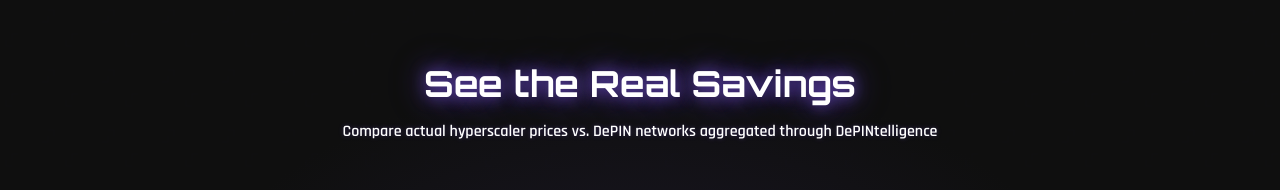
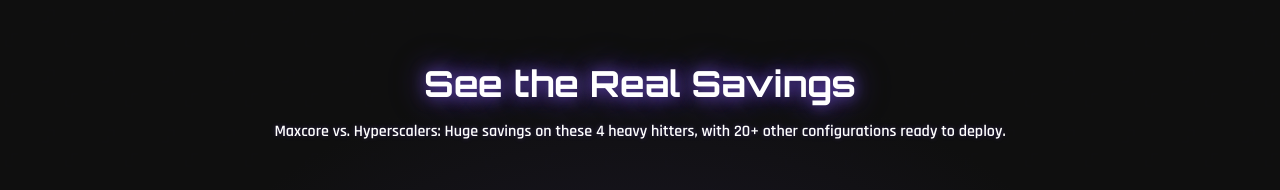
Before and after one commit to deepakpandian-yactraq/maxcore, a React (Vite) app: page / in a window 1280 px wide. Shown: the part 3200-3390 px from the top of the page. Built offline with nearby package versions, Linux system fonts and the light colour scheme; no server answers.

Commit message:
Update pricing comparison description for clarity

```diff
--- a/src/components/PricingComparison.tsx
+++ b/src/components/PricingComparison.tsx
@@ -80,8 +80,7 @@ const PricingComparison: React.FC = () => {
             See the Real Savings
           </h2>
           <p className="text-light-200/70 font-semibold max-w-4xl mx-auto glow-sm">
-            Compare actual hyperscaler prices vs. DePIN networks aggregated
-            through DePINtelligence
+            Maxcore vs. Hyperscalers: Huge savings on these 4 heavy hitters, with 20+ other configurations ready to deploy.
           </p>
         </div>
 
```
